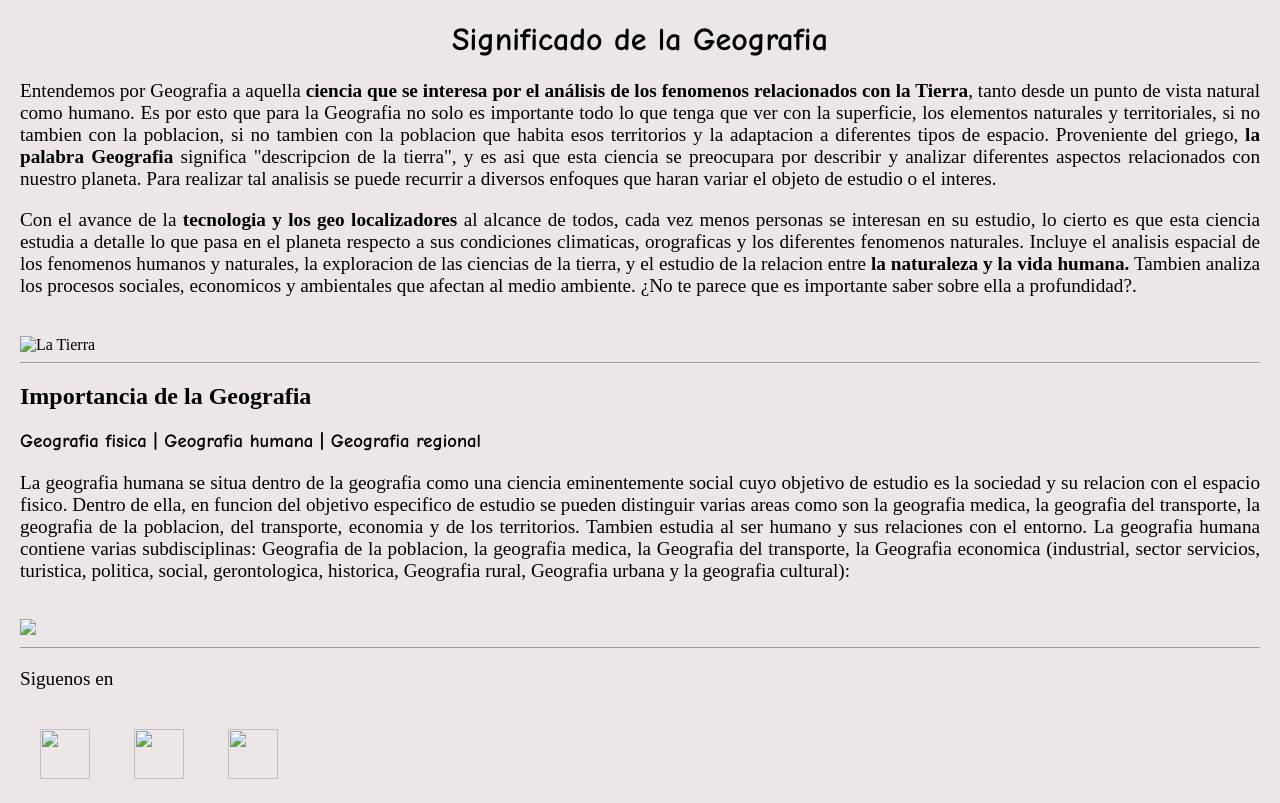
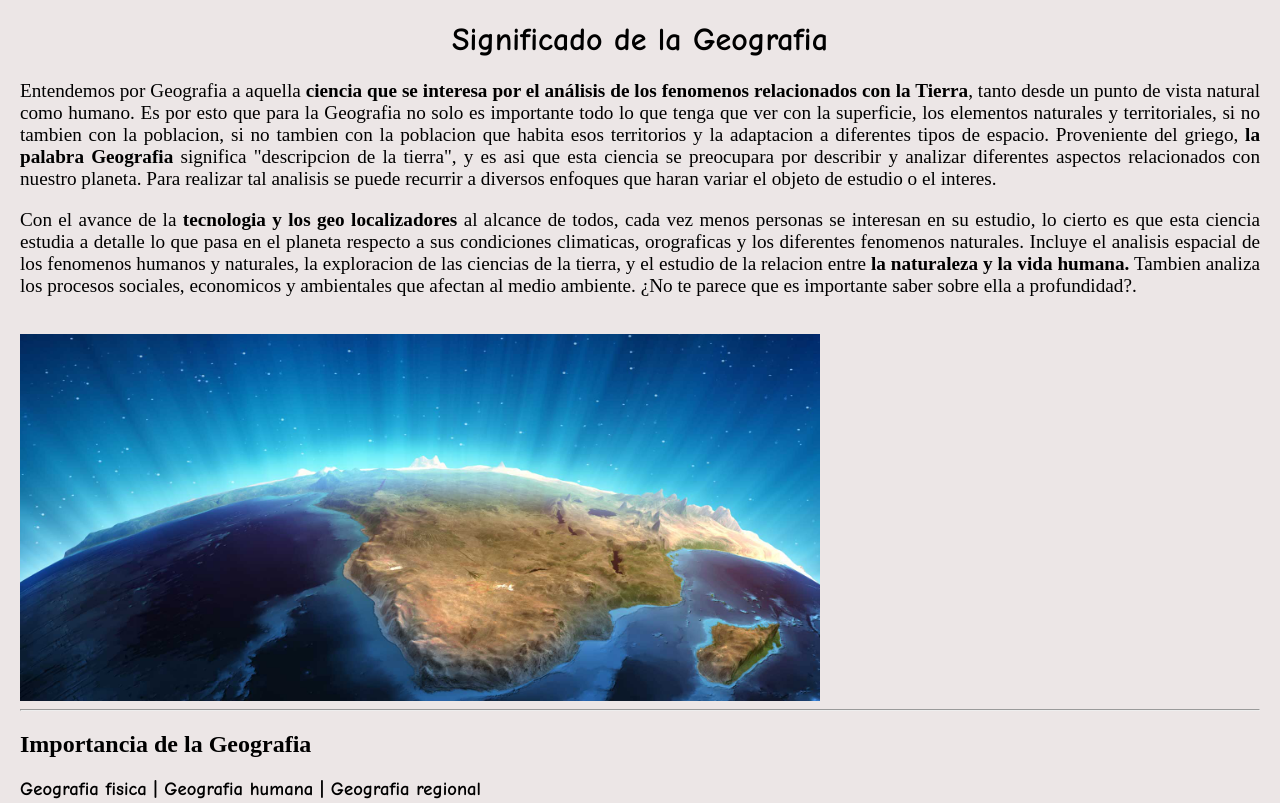
Before and after one commit to EduardoRamos18/3paginasweb, a plain HTML site: page regional.html in a window 1280 px wide. Shown: the top 803 px of the page. Drawn offline with Linux system fonts and the light colour scheme.

Commit message:
Update regional.html

```diff
--- a/regional.html
+++ b/regional.html
@@ -39,7 +39,7 @@
         padding:20px;
     }
 </style>
-<link rel="icon" href="img/favicon.png">
+<link rel="icon" href="favicon.png">
 <meta charset="utf-8">
 </head>
 <body>
@@ -58,7 +58,7 @@ la exploracion de las ciencias de la tierra, y el estudio de la relacion entre <
 que afectan al medio ambiente. ¿No te parece que es importante saber sobre ella a profundidad?.
 </p>
 <br>
-<img src="img/img0.jpg" width="820" align="center" alt="La Tierra">
+<img src="img0.jpg" width="820" align="center" alt="La Tierra">
 <hr>
 <h2>Importancia de la Geografia</h2>
 <h3><a href="index.html">Geografia fisica</a> | <a href="humana.html">Geografia humana</a> |
@@ -72,12 +72,12 @@ que afectan al medio ambiente. ¿No te parece que es importante saber sobre ella
     del transporte, la Geografia economica (industrial, sector servicios, turistica, politica, social, gerontologica, historica, Geografia rural, Geografia urbana y la geografia cultural):
 </p>
 <br>
-<img src="img/img01.jpg">
+<img src="img01.jpg">
 <hr>
 <p>Siguenos en</p>
-    <a href="http://www.facebook.com" target="_blank"><img src="img/facebook.png" class="ico"></a>
-    <a href="http://www.twitter.com" target="_blank"><img src="img/twiter.png" class="ico">
-    <a href="http://www.youtube.com" target="_blank"><img src="img/youtube.png" class="ico">
+    <a href="http://www.facebook.com" target="_blank"><img src="facebook.png" class="ico"></a>
+    <a href="http://www.twitter.com" target="_blank"><img src="twiter.png" class="ico">
+    <a href="http://www.youtube.com" target="_blank"><img src="youtube.png" class="ico">
 <footer>
 <p>Eduardo Ramos Condori-Todos los derechos &copy;</p>
 </body>
```
